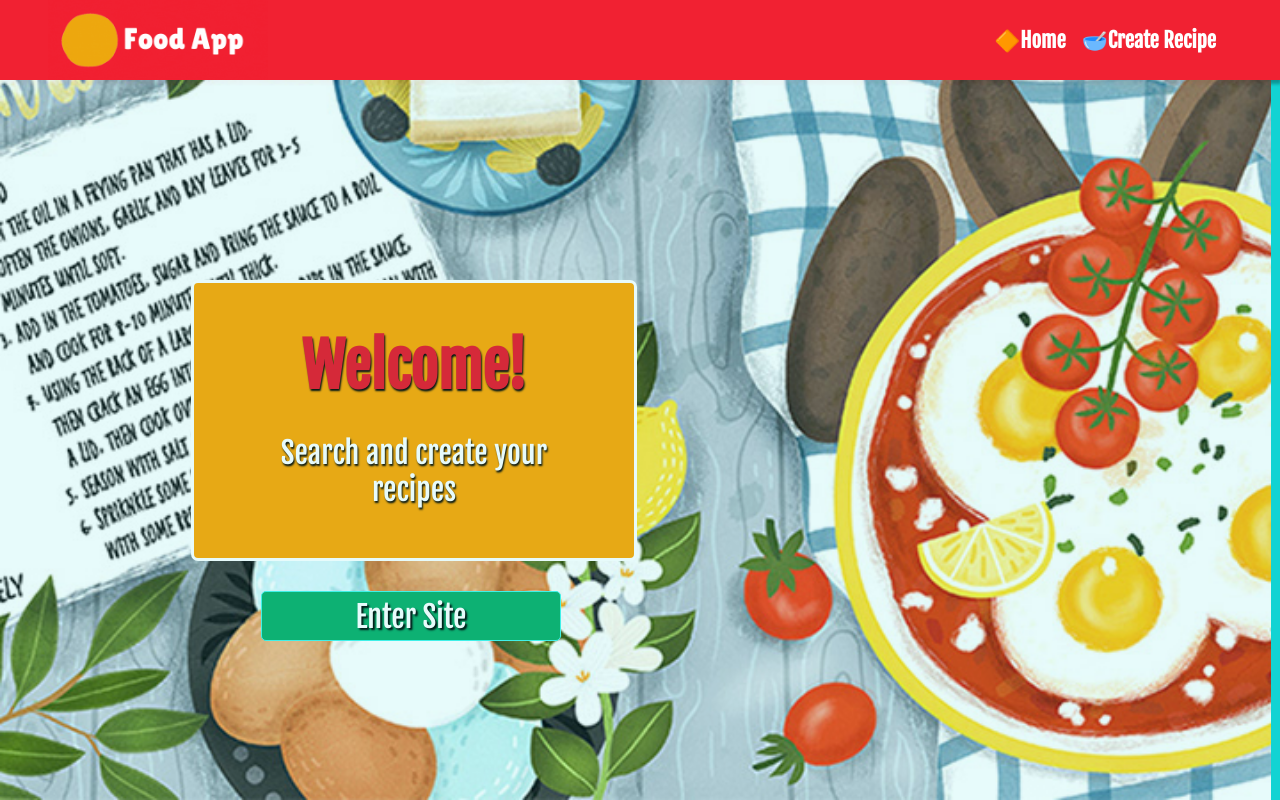
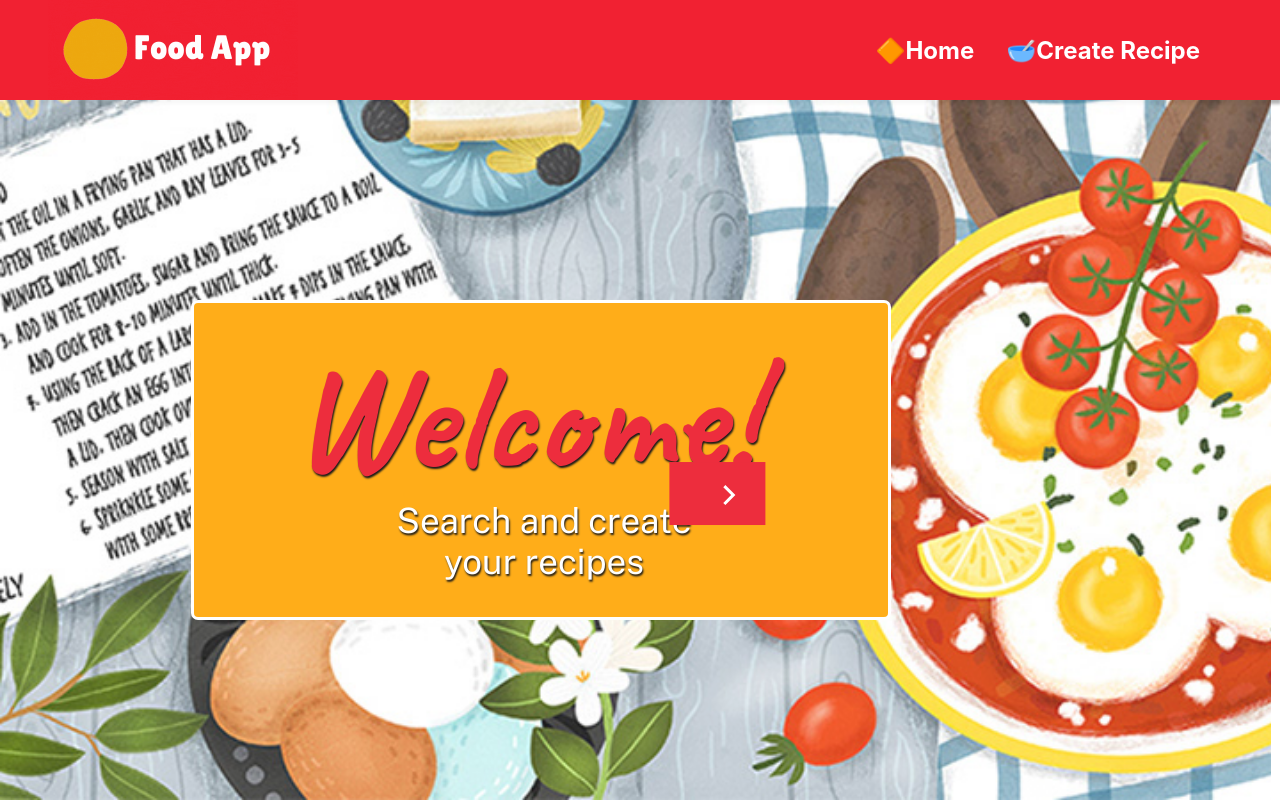
Before and after one commit to GabiArrieta/PI-Food-App, a React (Create React App) app in the folder client/: page / in a window 1280 px wide. Built offline with nearby package versions, Linux system fonts and the light colour scheme.

Commit message:
add styles

```diff
--- a/client/src/components/Card/card.css
+++ b/client/src/components/Card/card.css
@@ -1,51 +1,74 @@
-.recipe{
-    display: flex;
-    flex-direction: column;
-    list-style: none;
-    background: #f1740d;
-    border-radius: 15px;
-    font-family: "Rubik";
-    font-weight: bold;
-    color: #f6e5e9;
-    margin: 1rem;
-    width: 25vw;
-    height: 75vh;
-    opacity: 0.95;
-    border: 0.3rem solid #ff9f1c91;
-    box-shadow: 0px 5px 50px rgba(0, 0, 0, 0.5);
-    padding-bottom: 10px;
+.container {
+  margin-left: 50px;
 }
-.link{
-    color: #f6e5e9;
-    text-decoration: none;
-}
-.link:hover{
-    transform: scale(1.02);
-}
-.title{
- display: flex;
- justify-content: center;
- align-items: center;
- height: 100px;
- text-decoration: none;
- font-size: 35px;
- padding: 10px 10px 1px 10px;
- font-size: 1.5rem;
+.card{
+    border-radius: 18px;
+    background: white;
+    font-family: roboto;
+    text-align: center;
+    transition: 0.5s ease;
+    cursor: pointer;
+    margin:30px;
+    box-shadow: 0 0 6px 2px rgba(238, 166, 216, 0.75), 0 40px 25px -15px rgba(0, 0, 0, 0.35);
+    width: 350px;
+  }
+
+img {
+    grid-area: image;
+    border-top-left-radius: 15px;
+    border-top-right-radius: 15px;
+    width: 100%;
 }
 
-.recipe img {
-    width: 25vw;
-    height: 15vw;
-    margin-bottom: 25px;
+.card-image {
+  grid-area: image;
+    border-top-left-radius: 15px;
+    border-top-right-radius: 15px;
+    width: 100%;
 }
 
-.score {
-    flex-direction: column;
-    height: 100px;
-    padding: 1px 5px 10px 5px;
+.title {
+    font-size: 25px;
+    margin-bottom: 20px;
+    color: black;
 }
 
+.card-text {
+    grid-area: text;
+    margin: 25px;
+    font-size: 15px;
+  }
 
-.text {
-    font-size: 25px;
-}
+  .card-text h1 {
+    color: rgb(49, 49, 49);
+    font-size: 1.7em;
+  }
+
+  .card-text p {
+    color: rgb(71, 70, 70);
+    font-size:15px;
+    font-weight: 300;
+  }
+
+  .card-stats {
+    grid-area: stats;
+    display: block;
+    grid-template-columns: 1fr 1fr 1fr;
+    border-bottom-left-radius: 15px;
+    border-bottom-right-radius: 15px;
+    background: #d39f04;
+    align-items: center;
+  }
+
+  .card-stats .stat {
+    justify-content: center;
+    flex-direction: column;
+    color: white;
+    padding:10px;
+  }
+
+  .card:hover {
+    transform: scale(1.1);
+    margin: 5px 35px;
+    box-shadow: 5px 5px 15px rgba(0,0,0,0.6);
+  }
--- a/client/src/components/Home/home.css
+++ b/client/src/components/Home/home.css
@@ -7,65 +7,98 @@
   }
 
   .filter-sort span {
-    font-family: 'Rubik';
-    font-size: 1.2rem;
     margin-right: 0.3rem;
+
   }
 
   .filter-sort select {
-    width: 5vw;
     height: 4vh;
     margin-right: 1.5rem;
+    height: 2.68vw !important;
   }
 
   .filter-select {
-    width: 10vw !important;
+    width: 15vw !important;
+    height: 3vw !important;
   }
 
+  select {
+    -webkit-appearance: none;
+    -moz-appearance: none;
+    appearance: none;
+    padding: 10px 20px;
+    font-family: 'Poppins',sans-serif;
+    font-weight: 10;
+    font-size: 15px;
+    letter-spacing: 0.5px;
+    cursor: pointer;
+    background: rgb(207, 206, 206);
+    color: #000000;
+    outline: none;
+
+  }
+
+  select::-ms-expand{
+    display: none;
+}
+select:hover{
+    border: 3px solid #ddc80b;
+}
+select option{
+    background-color: #ff0067;
+    letter-spacing: 1.2px;
+    font-weight: 400;
+    font-size: 18px;
+}
+.selected{
+    display: none;
+}
+
   .recipes-home {
-    background-color: #ebebeb;
-    display: flex;
-    flex-wrap: wrap;
-    justify-content: space-evenly;
-    align-items: flex-start;
+
+     display: grid;
+     grid-template-columns: repeat(3, 1fr);
+     align-items: center;
+  }
+
+  @media (max-width: 768px) {
+    .recipes-home{
+      grid-template-columns: repeat(2, 1fr);
+    }
   }
 
   .pagination {
+    margin-top: 10px;
     display: flex;
-    justify-content: center;
-    align-items: center;
-    background-color: #ebebeb;
-    height: 10vh;
+    position: absolute;
+    transform: translate(122%,300%);
   }
 
   .num-page {
-    font-family: 'Rubik';
+    font-family: 'Poppins',sans-serif;
     font-size: 2rem;
+    padding: 0 20px;
     color: #5c5959;
   }
 
-  .btn-page {
-    width: 15vh;
-    height: 3vw;
-    border-style: solid;
-    border-color: black;
-    border-width: 1px;
-    border-radius: 5px;
-    color: white;
-    text-shadow: 2px 2px 2px black;
-    font-size: 20px;
-    cursor: pointer;
-    margin: 0 2rem;
-    background-color: #df730e;
-}
-    .btn-page:hover {
-        box-shadow: 0 0 5px 0 #ffffff;
-        background-color: gray;
-    }
-    .btn-page:active {
-        outline: 0;
-        transform: translateY(3px);
-    }
+  .div_btn {
+		display: flex;
+	}
+		.btn_page {
+	font-size: 1.9rem;
+  padding: 0.6rem 3rem;
+  border: none;
+  background: #979696;
+  color: rgb(68, 67, 67);
+  transition: 0.2s ease-out;
+		}
+			.btn_page:hover {
+				box-shadow: 0 0 5px 0 #1ee90c;
+			}
+			.btn_page:active {
+				outline: 0;
+				transform: translateY(3px);
+			}
 
 
   .loading {
--- a/client/src/components/LandingPage/LandingPage.js
+++ b/client/src/components/LandingPage/LandingPage.js
@@ -1,5 +1,6 @@
 import React from 'react'
 import { Link } from 'react-router-dom';
+import ArrowForwardIosIcon from '@material-ui/icons/ArrowForwardIos';
 
 import './styled.css';
 
@@ -15,7 +16,7 @@ function LandingPage() {
 
             <div className="div_btn">
                 <Link to='/home'>
-                    <button className='btn'> Enter Site</button>
+                <button className='btn'><ArrowForwardIosIcon /></button>
                 </Link>
             </div>
     </div>
--- a/client/src/components/LandingPage/styled.css
+++ b/client/src/components/LandingPage/styled.css
@@ -1,12 +1,6 @@
 
-@import url('https://fonts.googleapis.com/css2?family=Fjalla+One&display=swap');
-body {
-	font-family: 'Fjalla One', sans-serif;
-	background-color: #12d3d3;
-}
-button {
-	font-family: 'Fjalla One', sans-serif;
-}
+@import url('https://fonts.googleapis.com/css2?family=Caveat:wght@700&display=swap');
+@import url('https://fonts.googleapis.com/css2?family=Caveat:wght@700&family=Public+Sans&display=swap');
 
 .background {
 	position: fixed;
@@ -22,9 +16,10 @@ button {
 }
 
 	title {
+		font-family: 'Public Sans', sans-serif;
 			display: flex;
 			justify-content: flex-start;
-			width: 481px;
+			width: 500px;
 			height: fit-content;
 			margin-left: 20px;
 			align-items: center;
@@ -35,50 +30,46 @@ button {
 		margin-top: 200px;
 		border: 3px solid white;
 		border-radius: 7px;
-		width: 400px;
+		width: 700px;
+		height: 320px;
 		padding: 20px 20px 20px 20px;
 		margin-left: 200px;
         background: orange;
 	}
 		h3 {
+			padding-right: 35px;
+			font-family: 'Caveat', cursive;
 			text-align: center;
-			font-size: 60px;
+			font-size: 150px;
 			color: #eb1729;
 			text-shadow: 1px 2px 2px black;
-			margin: 25px;
 		}
 
 		.p-landing {
-			padding-left: 50px;
-			display: flex;
-			justify-items: center;
+			font-family: 'Public Sans', sans-serif;
 			width: 300px;
 			text-align: center;
-			font-size: 30px;
+			font-size: 35px;
 			color: white;
 			text-shadow: 1px 2px 2px black;
+			transform: translate(60%,-15%);
 		}
 
 	.div_btn {
-		display: flex;
-		justify-content: start;
-		margin-top: 30px;
-		margin-left: 270px;
+		display: inline-block;
+		transform: translate(90%,-250%);
 	}
 		.btn {
-			width: 300px;
-			height: 50px;
-			border-style: solid;
-			border-color: rgb(70, 243, 234);
-			border-width: 1px;
-			border-radius: 5px;
-			color: white;
-			text-shadow: 2px 2px 2px black;
-			font-size: 30px;
-			background-color: #0ead69;
+	font-size: 2.4rem;
+	width: 95px;
+  padding: 0.6rem 3rem;
+  border: none;
+  background: #eb1729;
+  color: rgb(255, 255, 255);
+  transition: 0.2s ease-out;
 		}
 			.btn:hover {
-				box-shadow: 0 0 5px 0 #ffffff;
+				box-shadow: 0 0 10px 0 #ffffff;
 			}
 			.btn:active {
 				outline: 0;
--- a/client/src/components/Navbar/Navbar.js
+++ b/client/src/components/Navbar/Navbar.js
@@ -9,7 +9,7 @@ export default function Navbar() {
     <div className="navbar">
         <div className="nav-logo">
             <Link to='/' className="brand-text-navbar">
-                <img src={createR} alt="" width="220" height='220'/>
+                <img src={createR} alt="" width="280" height='250'/>
                 {/* <h2>Food App</h2> */}
             </Link>
             </div>
--- a/client/src/components/Navbar/styled.css
+++ b/client/src/components/Navbar/styled.css
@@ -5,7 +5,7 @@
 	overflow: hidden;
 	justify-content: space-between;
 	align-items: center;
-	height: 10vh;
+	height: 12.5vh;
 	box-shadow: 0px 3px 3px 1px rgba(0, 0, 0, 0.3);
 }
 
@@ -34,10 +34,10 @@
 
 .list-item a {
 	color: #fff;
-	font-size: 1.3rem;
+	font-size: 1.5rem;
 	font-weight: bold;
 	text-decoration: none;
-	margin-right: 1rem;
+	margin-right: 2rem;
 }
 
 a:hover {
--- a/client/src/components/Search/Search.js
+++ b/client/src/components/Search/Search.js
@@ -2,7 +2,7 @@ import React, { useState } from 'react';
 import { useDispatch } from 'react-redux';
 import { getRecipesName, switchLoading } from '../../actions/index.js';
 
-//import './Search.css'
+import './search.css'
 
 export default function Search({ setSearch }) {
 	const [nameRecipe, setNameRecipe] = useState('');
@@ -27,7 +27,8 @@ export default function Search({ setSearch }) {
 
 	return (
 		<React.Fragment>
-			<form onSubmit={handleSubmit}>
+			<form onSubmit={handleSubmit} >
+				<div className='box'>
 				<input
 					className='input-search'
 					type='text'
@@ -36,6 +37,7 @@ export default function Search({ setSearch }) {
 					onChange={handleChange}
 				/>
 				<button className='btn-search' type='submit'>🔎</button>
+				</div>
 			</form>
 		</React.Fragment>
 	);
--- a/client/src/components/Search/search.css
+++ b/client/src/components/Search/search.css
@@ -21,3 +21,42 @@
   .filter-select {
     width: 10vw !important;
   }
+
+ .box {
+   width: 500px;
+
+ }
+
+ .input-search{
+   position: relative;
+  display: inline-block;
+  font-size: 20px;
+  box-sizing: border-box;
+  transition: .5s;
+ }
+
+ .input-search[type="text"] {
+   background: rgb(207, 206, 206);
+   width: 340px;
+   height: 50px;
+   border: none;
+   outline: none;
+   padding: 0 25px;
+   border-radius: 25px 0 0 25px;
+ }
+
+ .btn-search {
+   position: relative;
+   left: -5px;
+   border-radius: 0 25px 25px 0;
+   width: 100px;
+   height: 50px;
+   border: none;
+   outline: none;
+   cursor: pointer;
+   background: #d39f04;
+ }
+
+ .btn-search:hover {
+  background: #ff5722;
+}
--- a/client/src/index.css
+++ b/client/src/index.css
@@ -1,3 +1,9 @@
+* {
+  box-sizing: border-box;
+  padding: 0;
+  margin: 0;
+}
+
 body {
   margin: 0;
   font-family: -apple-system, BlinkMacSystemFont, 'Segoe UI', 'Roboto', 'Oxygen',
@@ -12,6 +18,14 @@ code {
     monospace;
 }
 
+a {
+  text-decoration: none;
+}
+
 a:hover {
   color:  #0ed4a3;
 }
+
+li {
+  list-style:none;
+}
```
Also changed, not shown: client/src/components/Card/Card.js (+17 -10 lines), client/src/components/Form/Form.js (+11 -10 lines), client/src/components/Home/HomePage.js (+14 -8 lines), client/src/img/arrow-down.png (added), client/src/img/recipeImg.png.
